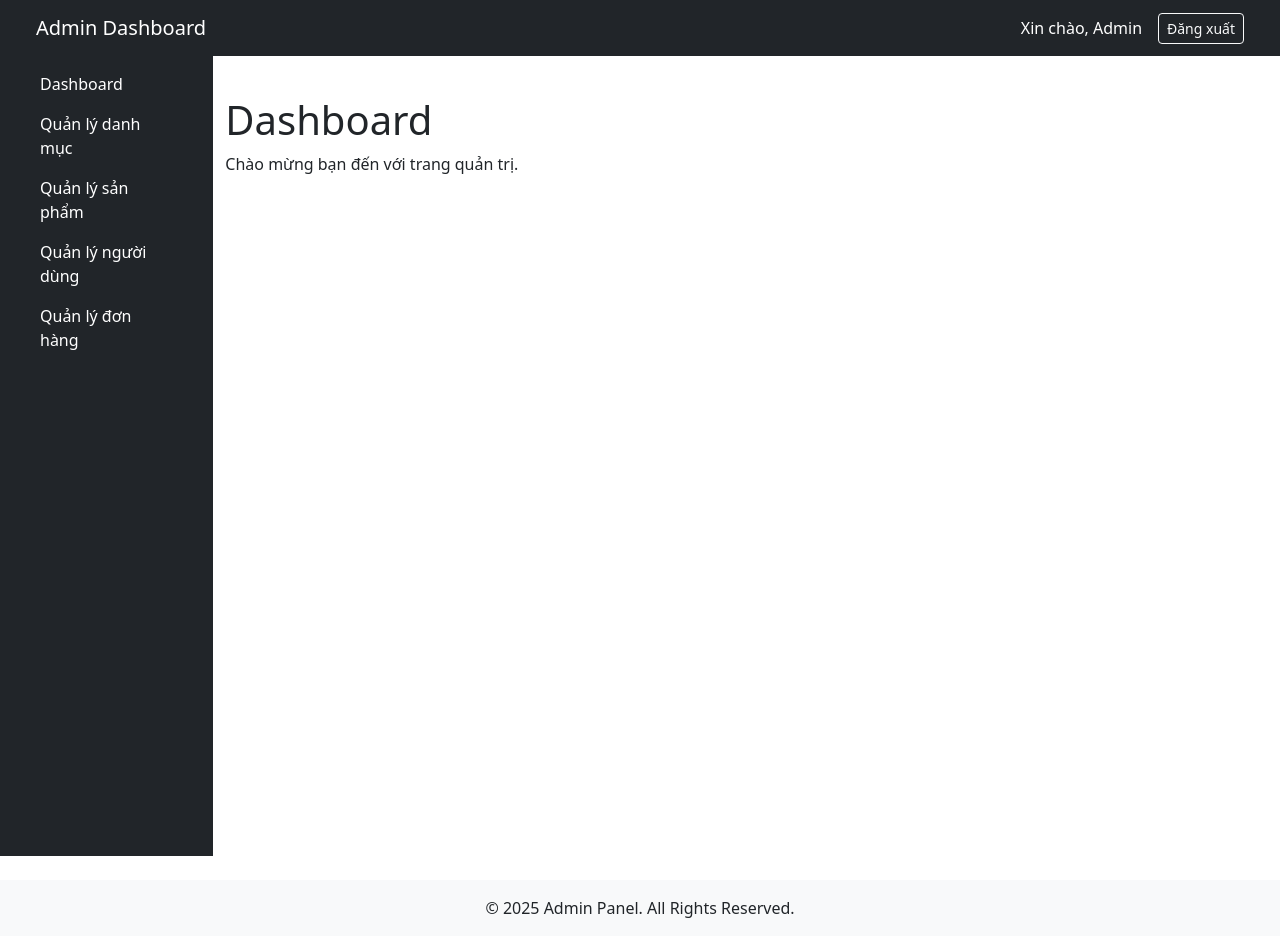
After one commit to viethoa0411/duan1, a PHP site: page /Views/admin/dashboard.php in a window 1280 px wide. The commit adds this page. Run offline with PHP 8.4, Linux system fonts and the light colour scheme.

Commit message:
layout admin

```diff
--- /dev/null
+++ b/Views/admin/dashboard.php
@@ -0,0 +1,60 @@
+<!DOCTYPE html>
+<html lang="vi">
+<head>
+    <meta charset="UTF-8">
+    <title>Admin Dashboard</title>
+    <link href="https://cdn.jsdelivr.net/npm/bootstrap@5.3.3/dist/css/bootstrap.min.css" rel="stylesheet">
+</head>
+<body>
+
+<!-- Topbar -->
+<nav class="navbar navbar-expand-lg navbar-dark bg-dark px-4">
+    <div class="container-fluid">
+        <span class="navbar-brand">Admin Dashboard</span>
+        <div class="d-flex align-items-center">
+            <span class="text-white me-3">Xin chào, Admin</span>
+            <a href="" class="btn btn-outline-light btn-sm">Đăng xuất</a>
+        </div>
+    </div>
+</nav>
+
+<div class="container-fluid">
+    <div class="row flex-nowrap">
+        <!-- Sidebar -->
+        <div class="col-auto col-md-3 col-xl-2 px-sm-2 px-0 bg-dark text-white min-vh-100">
+            <div class="d-flex flex-column align-items-sm-start px-3 pt-2">
+                <ul class="nav nav-pills flex-column mb-sm-auto mb-0">
+                    <li class="nav-item">
+                        <a href="#" class="nav-link text-white">Dashboard</a>
+                    </li>
+                    <li>
+                        <a href="#" class="nav-link text-white">Quản lý danh mục</a>
+                    </li>
+                    <li>
+                        <a href="#" class="nav-link text-white">Quản lý sản phẩm</a>
+                    </li>
+                    <li>
+                        <a href="#" class="nav-link text-white">Quản lý người dùng</a>
+                    </li>
+                    <li>
+                        <a href="#" class="nav-link text-white">Quản lý đơn hàng</a>
+                    </li>
+                </ul>
+            </div>
+        </div>
+
+        <!-- Main content -->
+        <div class="col py-3">
+            <h1 class="mt-4">Dashboard</h1>
+            <p>Chào mừng bạn đến với trang quản trị.</p>
+        </div>
+    </div>
+</div>
+
+<!-- Footer -->
+<footer class="bg-light text-center p-3 mt-4">
+    <p class="mb-0">&copy; 2025 Admin Panel. All Rights Reserved.</p>
+</footer>
+
+</body>
+</html>
--- a/index.php
+++ b/index.php
@@ -3,7 +3,5 @@
 require_once 'core/Database.php';
 require_once 'controllers/CategoryController.php';
 
-$db = Database::getConnection();
-
-$controller = new CategoryController();
+$controller = new CategoryController($pdo);
 $controller->index();
```
Also changed, not shown: Controllers/CategoryController.php (+16 -2 lines), Models/Category.php (+17 -0 lines), core/database.php (+8 -20 lines), Views/admin/categories/index.php (added), Views/clients/home.php (added).
